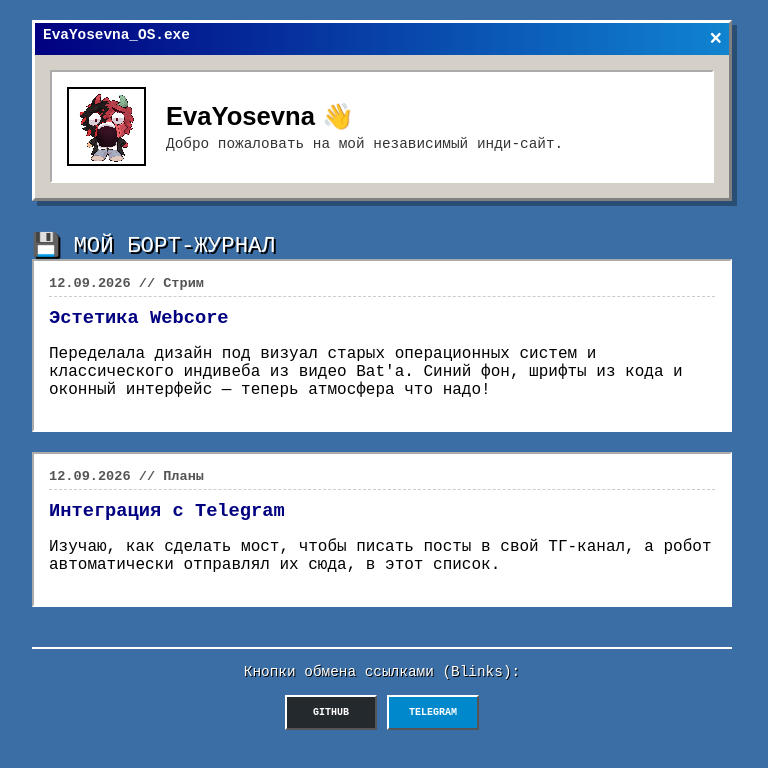
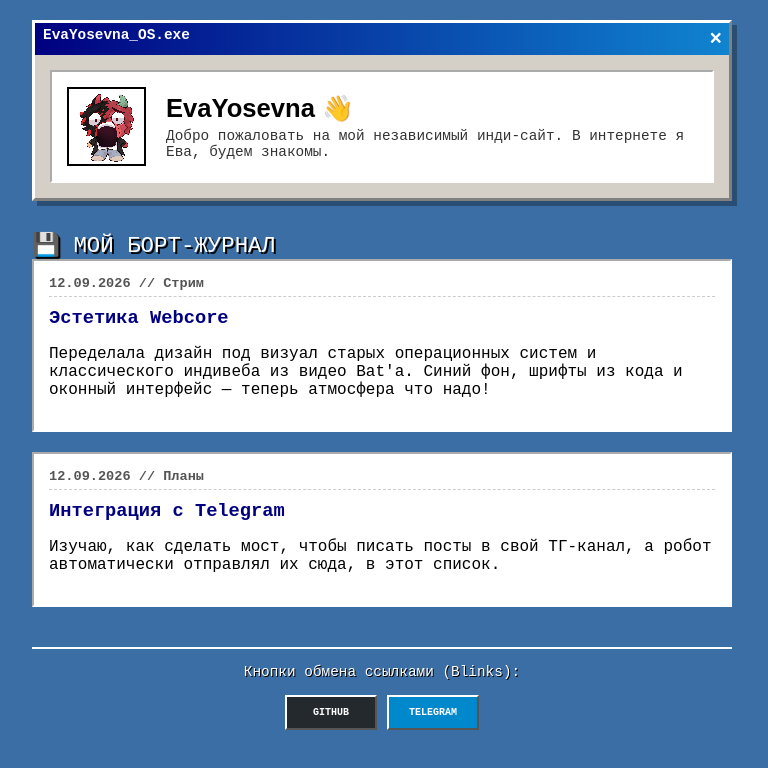
Before and after one commit to skaladjonson9-lab/skaladjonson9-lab.github.io, a plain HTML site: page index.html in a window 1280 px wide. Shown: the whole page, without its empty margins (258-1026 px from the left). Drawn offline with Linux system fonts and the light colour scheme.

Commit message:
Update index.html

```diff
--- a/index.html
+++ b/index.html
@@ -128,7 +128,7 @@
             <img class="avatar" src="ChatGPT%20Image%2010%20%D1%81%D0%B5%D0%BD%D1%82.%202026%20%D0%B3.,%2014_24_49.png" alt="EvaYosevna">
             <div class="profile-text">
                 <h1>EvaYosevna 👋</h1>
-                <p>Добро пожаловать на мой независимый инди-сайт.</p>
+                <p>Добро пожаловать на мой независимый инди-сайт. В интернете я Ева, будем знакомы.</p>
             </div>
         </div>
     </div>
```
